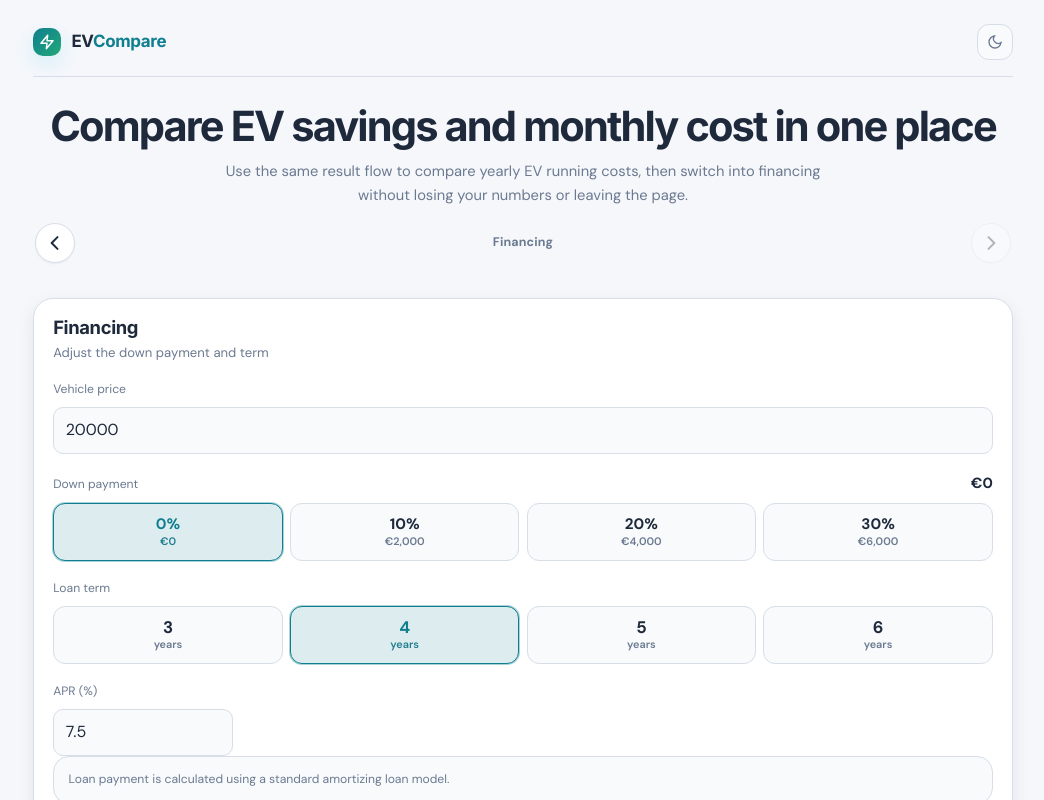
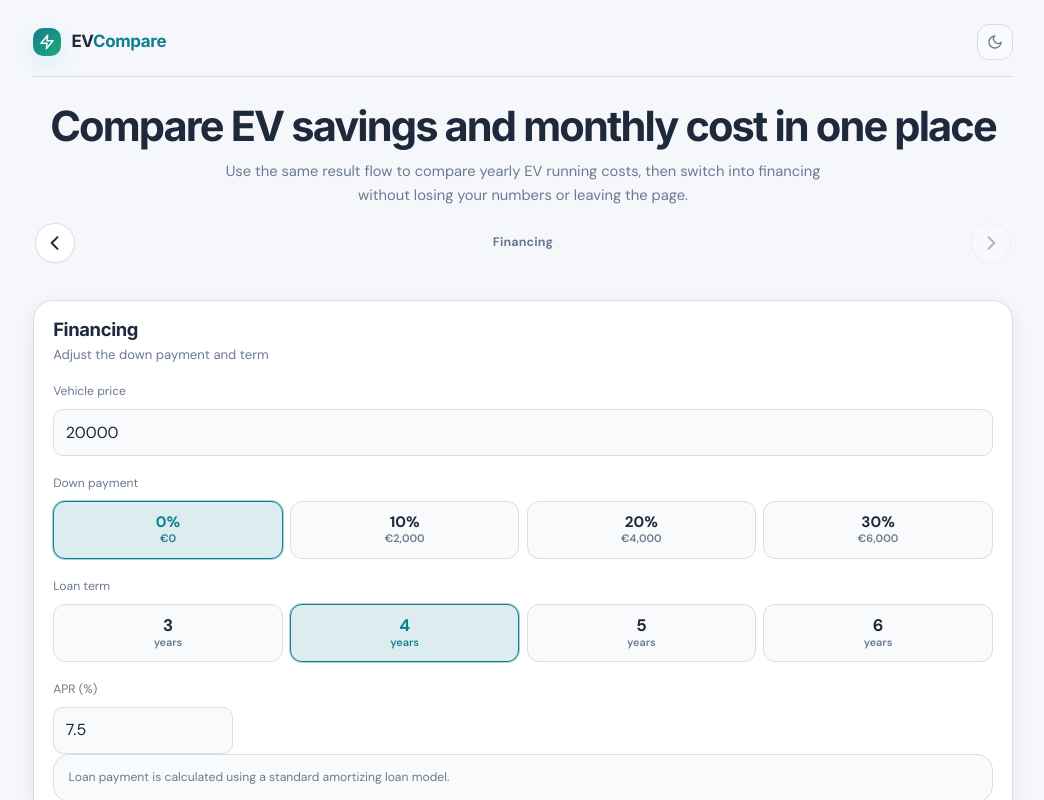
Before and after one commit to Azshken/EVCompare, a React (Vite) app: page / in a window 1280 px wide. Both pictures are taken after a click on the button 1107 px from the left and 242 px from the top of the page. Shown: the top 800 px of the page, without its empty margins (117-1161 px from the left). Built offline with nearby package versions, Linux system fonts and the light colour scheme.

Commit message:
Strip leading zeros from price/APR inputs and remove down-payment amount label

```diff
--- a/src/components/loancalc/LoanCalcPage.tsx
+++ b/src/components/loancalc/LoanCalcPage.tsx
@@ -75,19 +75,21 @@ export function LoanCalcPage({
             <input
               id="vehiclePrice"
               className="text-input"
-              type="number"
-              step="500"
-              min="0"
-              value={price}
-              onChange={(e) => onPriceChange(Number(e.target.value) || 0)}
+              type="text"
+              inputMode="numeric"
+              value={price === 0 ? "" : String(price)}
+              placeholder="0"
+              onChange={(e) => {
+                const cleaned = e.target.value
+                  .replace(/[^\d]/g, "")
+                  .replace(/^0+(?=\d)/, "");
+                onPriceChange(cleaned === "" ? 0 : Number(cleaned));
+              }}
             />
           </div>
 
           <div className="loan-control-group">
-            <div className="loan-control-label-row">
-              <span className="control-label">Down payment</span>
-              <span className="loan-control-value">{formatEuro(downPayment, 0)}</span>
-            </div>
+            <span className="control-label">Down payment</span>
             <div className="loan-option-group" role="group" aria-label="Down payment percentage">
               {DOWN_PAYMENT_OPTIONS.map((percent) => {
                 const amount = Math.round((price * percent) / 100);
@@ -136,11 +138,19 @@ export function LoanCalcPage({
             <input
               id="apr"
               className="text-input loan-apr-input"
-              type="number"
-              step="0.1"
-              min="0"
-              value={apr}
-              onChange={(e) => onAprChange(Number(e.target.value) || 0)}
+              type="text"
+              inputMode="decimal"
+              value={apr === 0 ? "" : String(apr)}
+              placeholder="0"
+              onChange={(e) => {
+                let cleaned = e.target.value.replace(/[^\d.]/g, "");
+                const parts = cleaned.split(".");
+                if (parts.length > 2) {
+                  cleaned = `${parts[0]}.${parts.slice(1).join("")}`;
+                }
+                cleaned = cleaned.replace(/^0+(?=\d)/, "");
+                onAprChange(cleaned === "" || cleaned === "." ? 0 : Number(cleaned));
+              }}
             />
           </div>
         </div>
```
